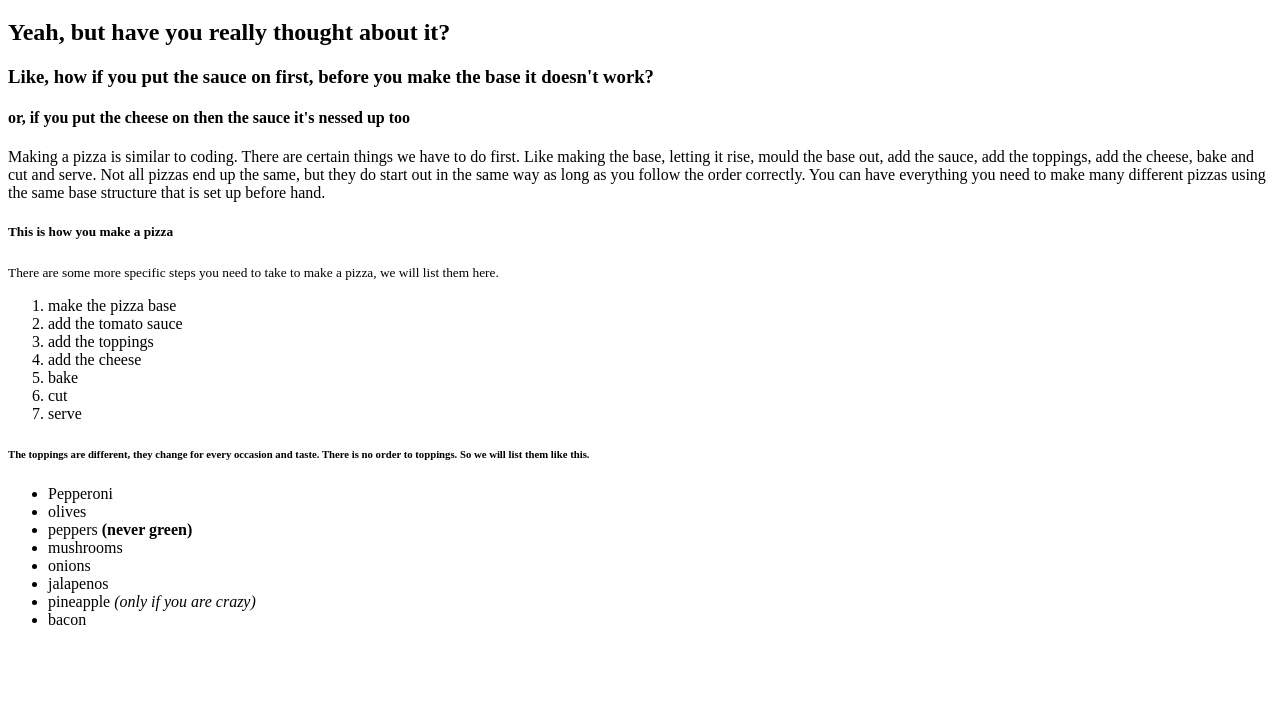
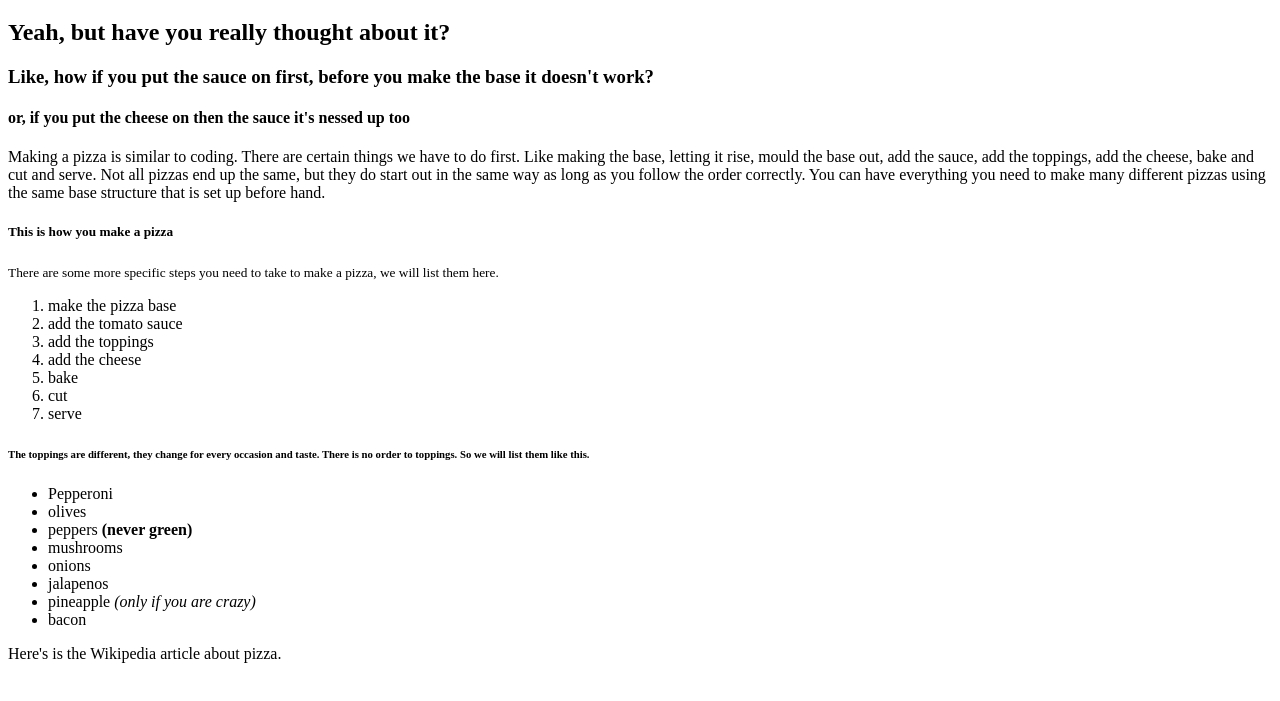
Before and after one commit to JoelRichardss/HTML-CSS-1, a plain HTML site: page index.html in a window 1280 px wide. Shown: the part 61-762 px from the top of the page. Drawn offline with Linux system fonts and the light colour scheme.

Commit message:
add hyperlink

```diff
--- a/index.html
+++ b/index.html
@@ -42,5 +42,7 @@
             <li>pineapple <em>(only if you are crazy)</em></li>
             <li>bacon</li>
          </ul>
+
+         <p>Here's is the <a herf="https://en.wikipedia.org/wiki/Pizza" target="_blank">Wikipedia article about pizza.</a></p>
 </body>
 </html>
```
